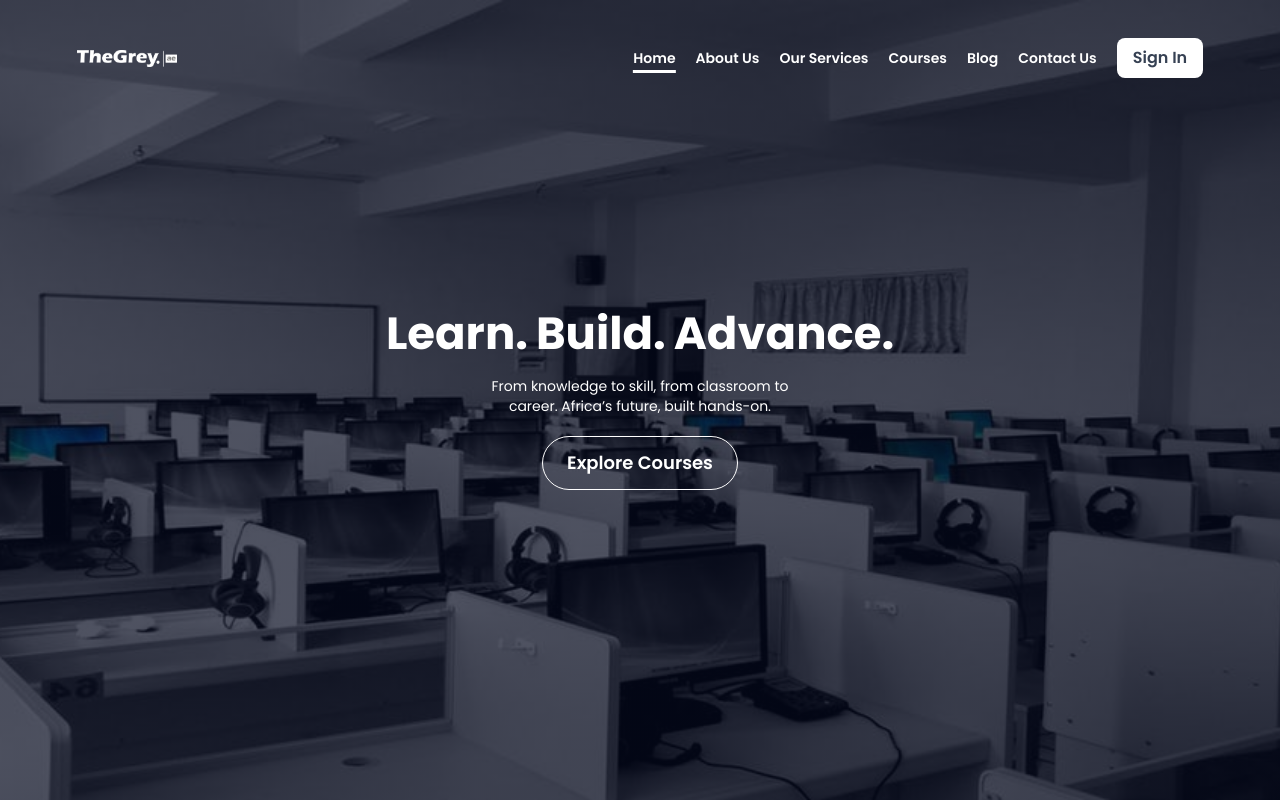
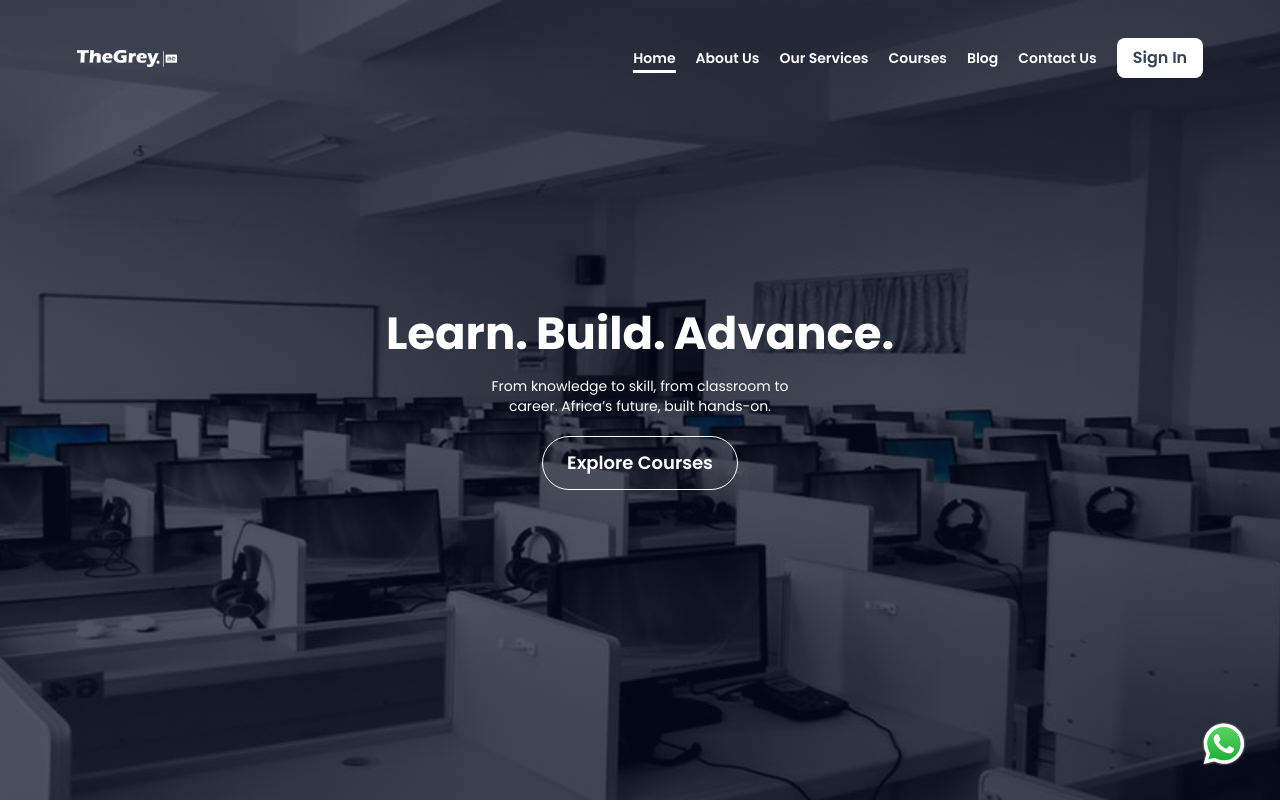
Before and after one commit to chiscookeke11/TheGreyIT-website, a Next.js app: page / in a window 1280 px wide. Shown: the top 802 px of the page. Built offline with nearby package versions, Linux system fonts and the light colour scheme; no server answers; the database is empty.

Commit message:
added the whatsapp btn

```diff
--- a/src/app/layout.tsx
+++ b/src/app/layout.tsx
@@ -3,6 +3,7 @@ import { Geist, Geist_Mono, Poppins, Syne } from "next/font/google";
 import "./globals.css";
 import { AppProvider } from "@/context/AppContext";
 import { Toaster } from "react-hot-toast";
+import Image from "next/image";
 
 
 
@@ -50,6 +51,10 @@ export default function RootLayout({
         <AppProvider>
           {children}
           <Toaster position="top-right" reverseOrder={false} />
+
+          <a href="https://wa.me/2349066895390" target="_blank" className="fixed z-50 text-black bottom-6 right-6  h-16 w-16 p-2 rounded-full flex items-center justify-center hover:scale-105 duration-300 ease-in-out " >
+          <Image src={"/logos/WhatsApp.svg"} alt="whatsapp logo" height={500} width={500} className="w-full h-full " />
+            </a>
         </AppProvider>
       </body>
     </html>
```
Also changed, not shown: public/logos/WhatsApp.svg (added).
